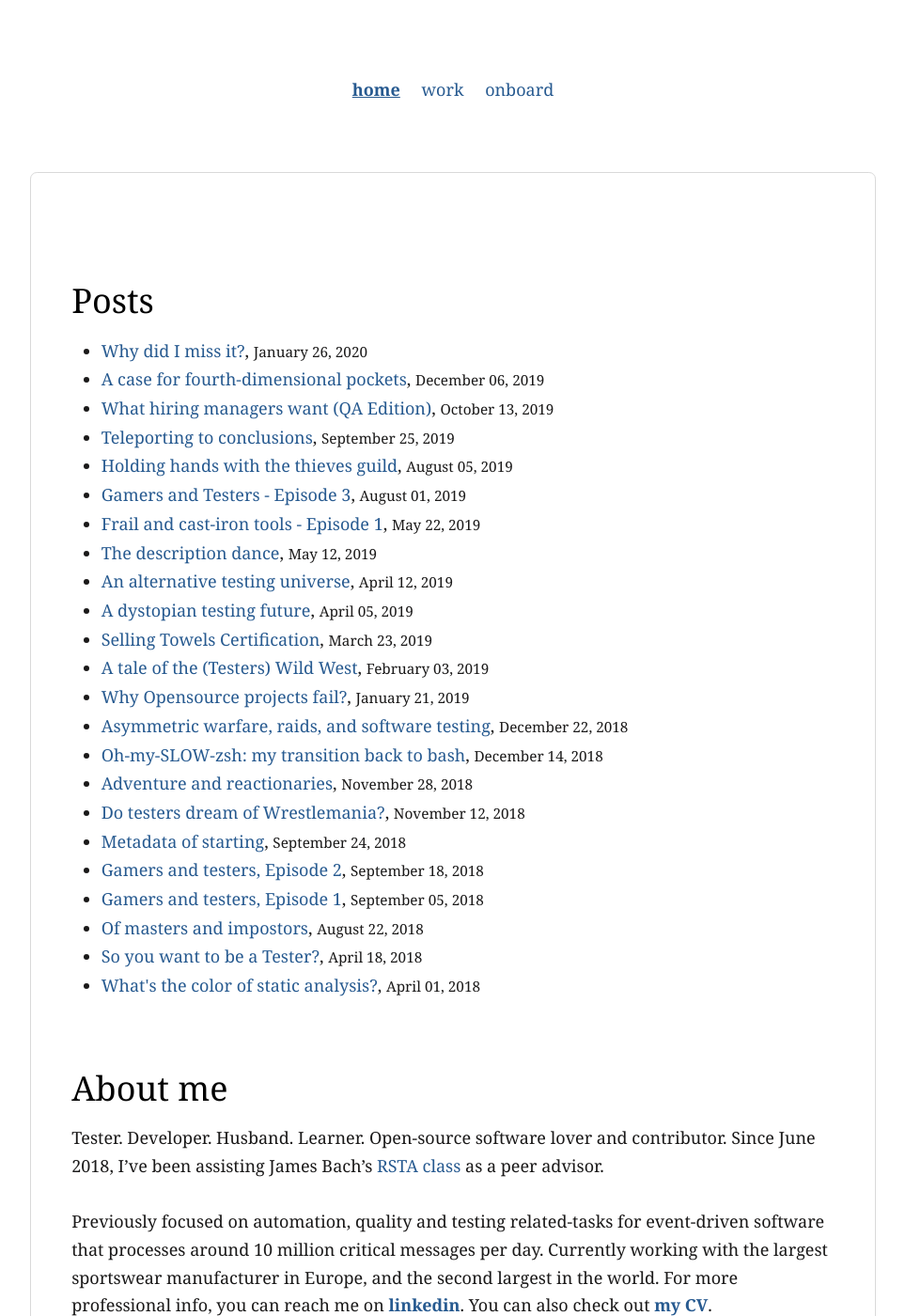
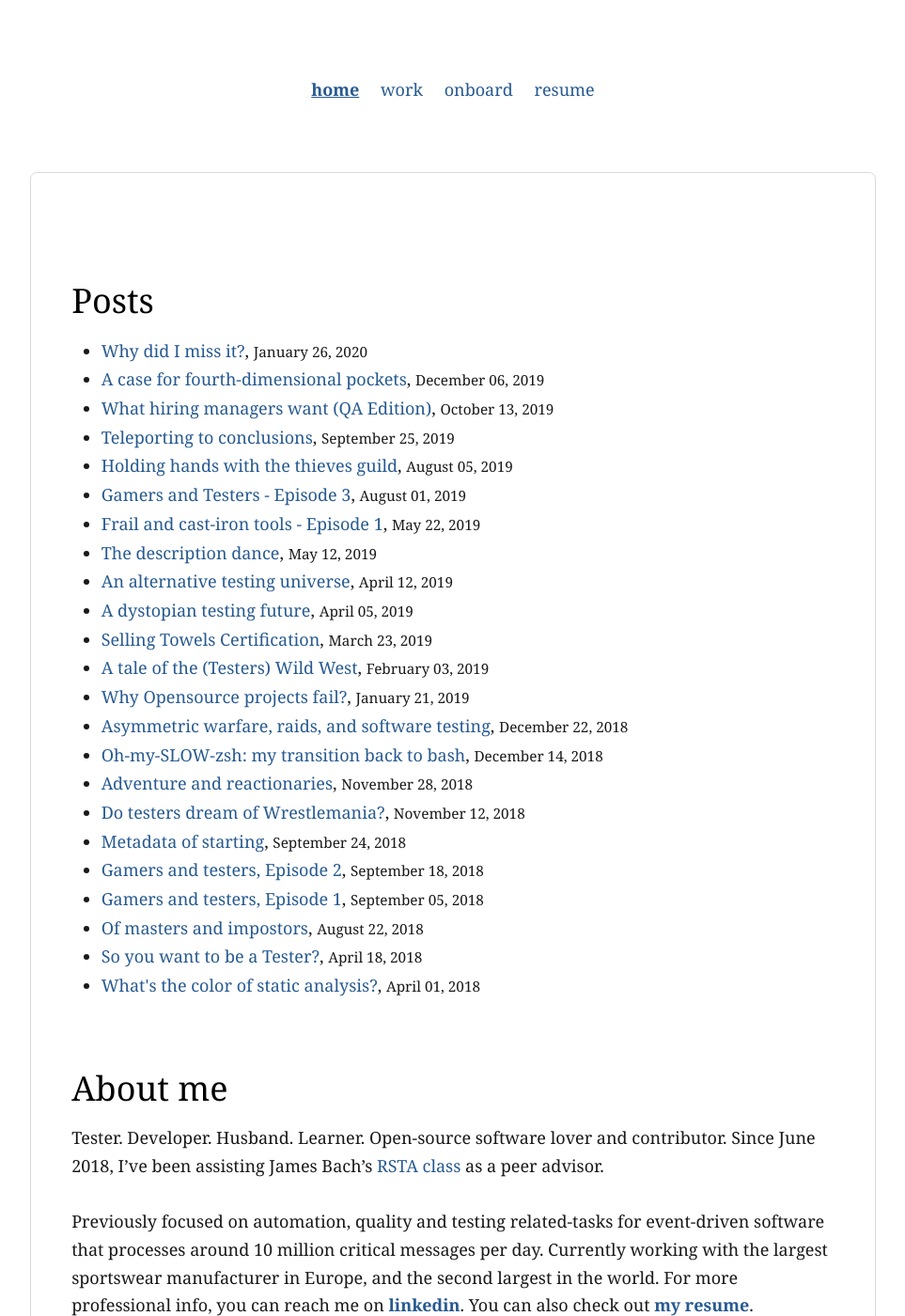
Before and after one commit to filfreire/filfreire.github.io, a Jekyll site: the page built from index.html, in a window 1280 px wide and 1400 px high. Shown: the whole window at 94% size, without its empty margins (158-1121 px from the left). Built offline with Jekyll 4.4.1, drawn with Linux system fonts in a browser that asks for light colours.

Commit message:
new resume

```diff
--- a/_includes/header.html
+++ b/_includes/header.html
@@ -5,6 +5,7 @@
       <li><a href="/">{% if current[1] == Nil %}<b><u>home</u></b>{% else %}home{% endif %}</a></li>
       <li><a href="/work/">{% if current[1] == 'work' %}<b><u>work</u></b>{% else %}work{% endif %}</a></li>
       <li><a href="/onboard/">{% if current[1] == 'onboard' %}<b><u>onboard</u></b>{% else %}onboard{% endif %}</a></li>
+      <li><a href="/cv_filipe.pdf">resume</a></li>
     </ul>
   </nav>
 </header>
--- a/index.html
+++ b/index.html
@@ -23,7 +23,7 @@ permalink: /
         <p>Tester. Developer. Husband. Learner. Open-source software lover and contributor. Since June 2018, I’ve been assisting James Bach’s <a href="http://www.satisfice.com/rapidtestintensives.shtml">RSTA class</a> as a peer advisor.</p>
 
         <p>Previously focused on automation, quality and testing related-tasks for event-driven software that processes around 10 million critical messages per day.
-            Currently working with the largest sportswear manufacturer in Europe, and the second largest in the world. For more professional info, you can reach me on <strong><a href="https://www.linkedin.com/in/filfreire">linkedin</a></strong>. You can also check out <strong><a href="https://filfreire.com/cv_filipe_freire.pdf">my CV</a></strong>.</p>
+            Currently working with the largest sportswear manufacturer in Europe, and the second largest in the world. For more professional info, you can reach me on <strong><a href="https://www.linkedin.com/in/filfreire">linkedin</a></strong>. You can also check out <strong><a href="/cv_filipe.pdf">my resume</a></strong>.</p>
 
             <p>Since late 2018 I started documenting and improving my personal work methodology, <strong><a href="https://raid-software-testing.com/">Raid Software Testing</a></strong> which is a “guerrilla” work methodology for software testers in “monster” projects (read more <a href="https://filfreire.com/posts/asymmetric_warfare">in my post about RaidST</a>).</p>
 
```
Also changed, not shown: 2 other files.
